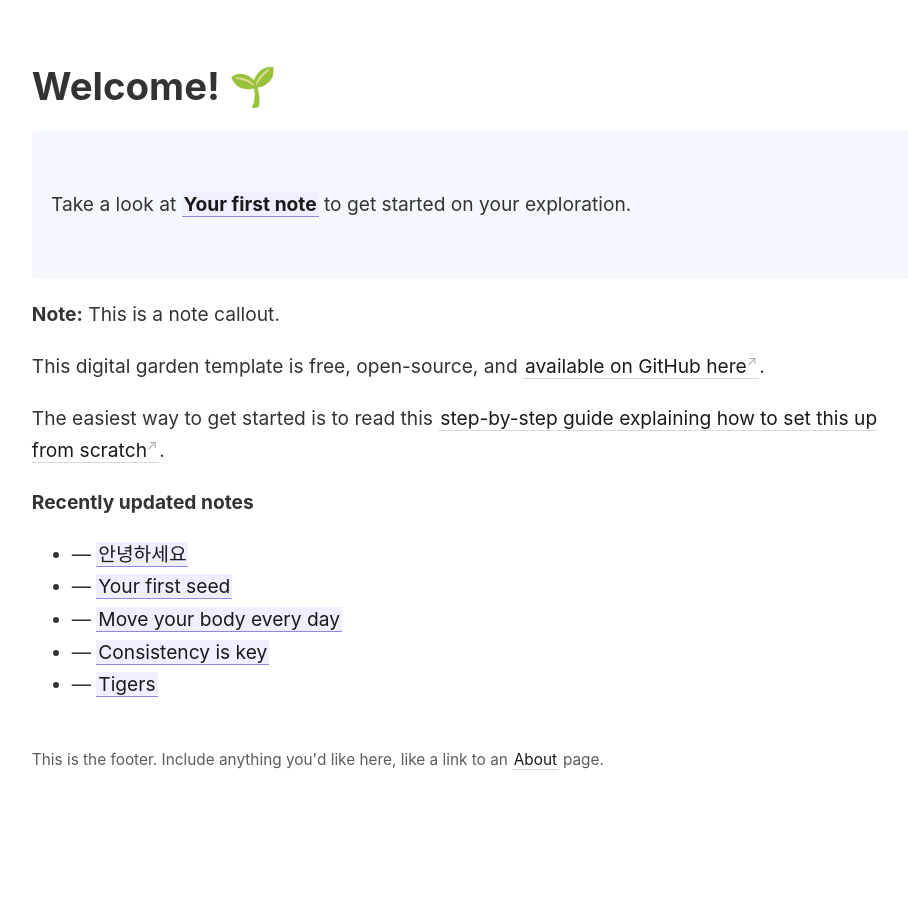
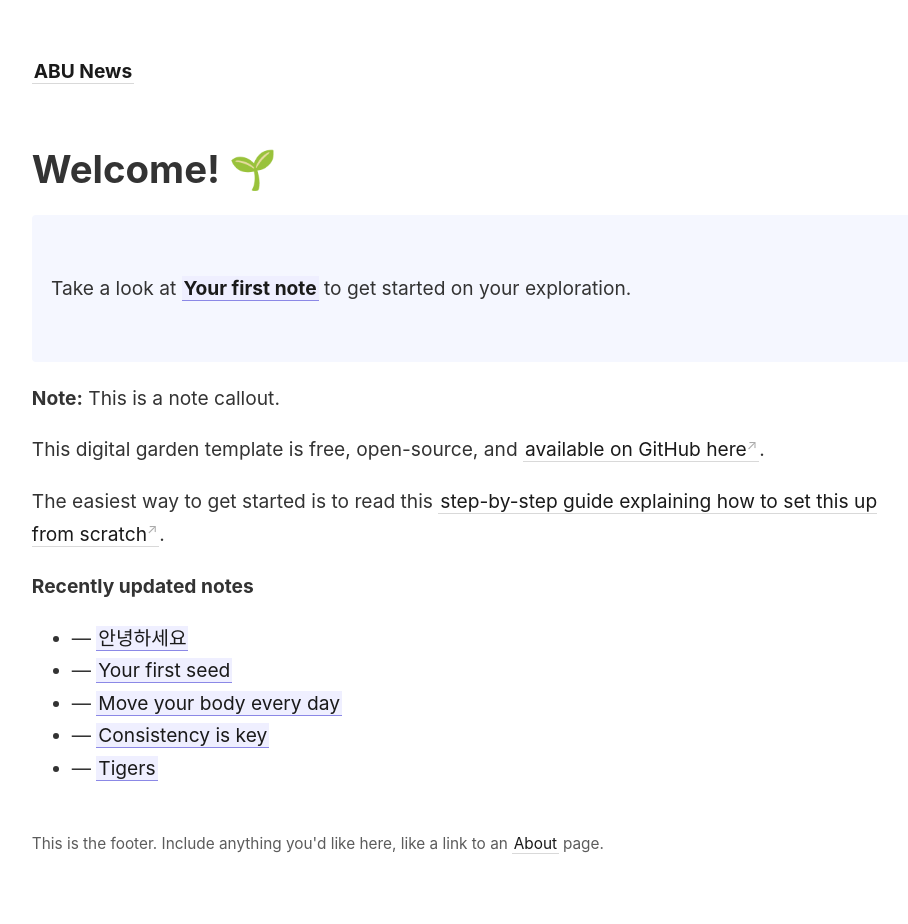
Before and after one commit to aburossi/abunews, a Jekyll site: the page built from _pages/index.md, in a window 1280 px wide. Shown: the whole page, without its empty margins (45-953 px from the left). Built offline with Jekyll 4.4.1, drawn with Linux system fonts in a browser that asks for light colours; before the commit the page ends 900 px from its top, so only the background shows below that.

Commit message:
Update default.html

```diff
--- a/_layouts/default.html
+++ b/_layouts/default.html
@@ -2,7 +2,8 @@
 <html lang="en">
   {% include head.html %}
   <body>
-        <div class="wrapper">
+    <nav>{% include nav.html %}</nav>
+    <div class="wrapper">
       <main>{{ content }}</main>
       <footer>{% include footer.html %}</footer>
     </div>
```
